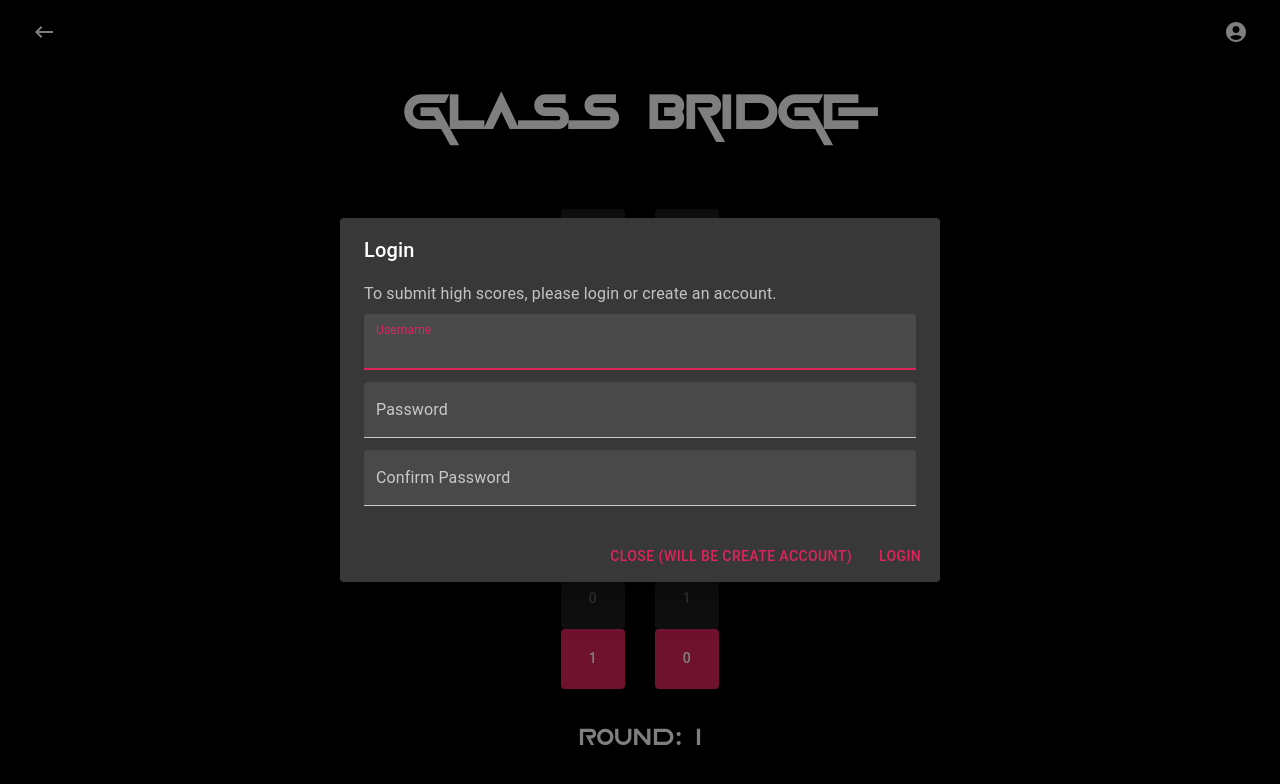
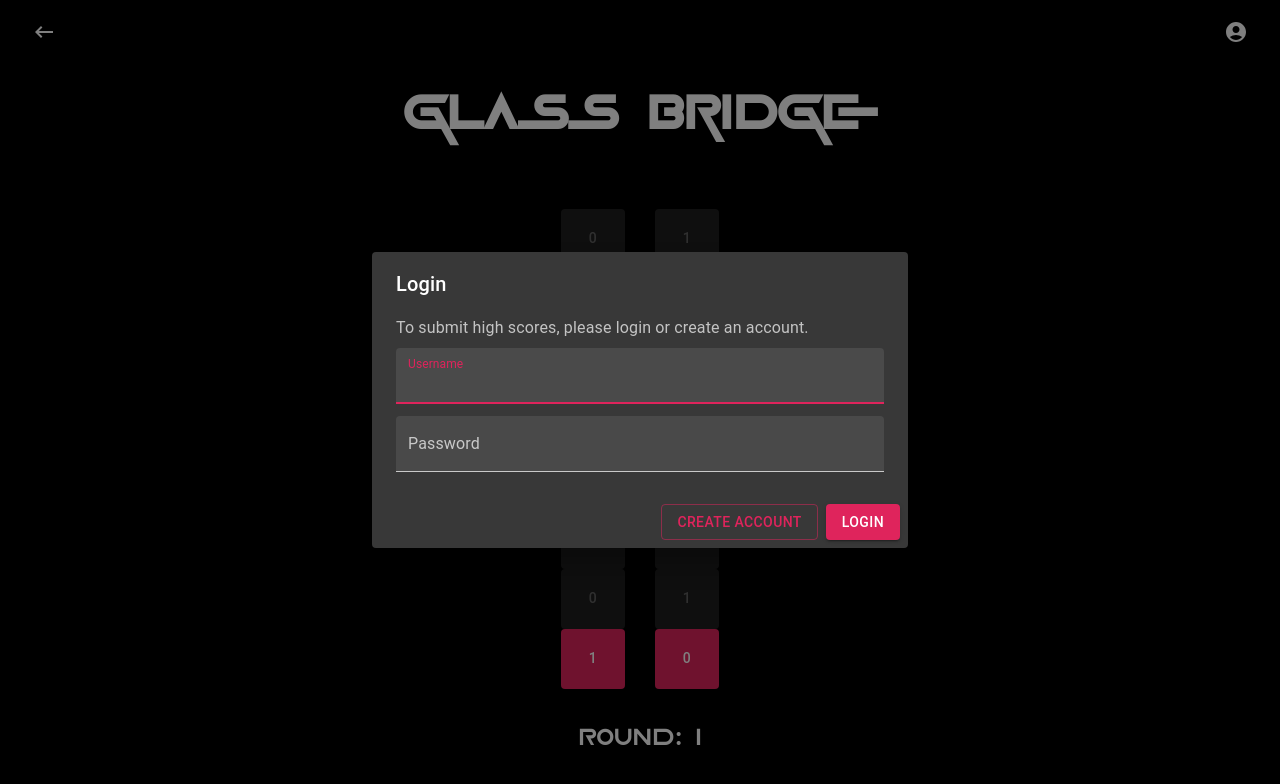
Before and after one commit to Software-Squids/Glass-Bridge-Memory-Game, a React (Create React App) app: page /Play in a window 1280 px wide. Both pictures are taken after a click on the button 1236 px from the left and 32 px from the top of the page. Shown: the top 784 px of the page. Built offline with nearby package versions, Linux system fonts and the light colour scheme.

Commit message:
Updated UserButton.jsx 3 dialogs, now in their own directory

```diff
--- /dev/null
+++ b/src/components/Dialogs/LoginDialog.jsx
@@ -0,0 +1,104 @@
+import React, { useState } from 'react';
+import { useRecoilState } from 'recoil';
+import styled from 'styled-components';
+import { Button, TextField, Dialog, DialogActions, DialogContent, DialogContentText, DialogTitle } from '@mui/material';
+
+import { user } from '../../states'
+
+
+const StyledDialog = styled(Dialog)`
+`
+
+
+function LoginDialog(props) {
+  const { open, setLoginOpen, setSignupOpen } = props;
+  const [error, setError] = useState(null);
+
+  const [usrname, setUsername] = useState('');
+  const [passwd, setPasswd] = useState('');
+
+  const [usr, setUser] = useRecoilState(user);
+
+  const closeDialogs = (event) => {
+    setLoginOpen(false);
+    setSignupOpen(false);
+    setError(null);
+  }
+
+  const switchSignup = (event) => {
+    setLoginOpen(false);
+    setSignupOpen(true);
+  }
+
+  const handleUser = (event) => {
+    setUsername(event.target.value);
+  }
+
+  const handlePassword = (event) => {
+    setPasswd(event.target.value);
+  }
+
+  const login = (event) => {
+    event.preventDefault();
+    setError(null);
+    fetch('https://glass-bridge.herokuapp.com/api/v1/user/signin', {
+      method: 'POST',
+      body: new URLSearchParams({
+        'username': usrname,
+        'password': passwd
+      })
+    }).then((response) => {
+      return response.json();
+    }).then((responseJson) => {
+      if (!responseJson.ok) {
+        throw responseJson;
+      }
+      setUser(responseJson);
+      closeDialogs();
+    }).catch((e) => {
+      setError(e.message);
+    });
+  }
+
+  return (
+    <StyledDialog open={open} onClose={closeDialogs}>
+      <form>
+        <DialogTitle>Login</DialogTitle>
+        <DialogContent>
+          <DialogContentText>
+            To submit high scores, please login or create an account.
+          </DialogContentText>
+          <TextField onChange={handleUser}
+            autoFocus
+            id="username"
+            label="Username"
+            type="text"
+            autoComplete='off'
+            fullWidth
+            margin="dense"
+            variant="filled"
+            error={error}
+            helperText={error}
+          />
+          <TextField onChange={handlePassword}
+            id="password"
+            label="Password"
+            type="password"
+            autoComplete="off"
+            fullWidth
+            margin="dense"
+            variant="filled"
+            error={error}
+            helperText={error}
+          />
+        </DialogContent>
+        <DialogActions>
+          <Button variant='outlined' onClick={switchSignup}>Create Account</Button>
+          <Button variant='contained' type="submit" onClick={login}>Login</Button>
+        </DialogActions>
+      </form>
+    </StyledDialog>
+  );
+}
+
+export { LoginDialog };
--- /dev/null
+++ b/src/components/Dialogs/SignoutDialog.jsx
@@ -0,0 +1,56 @@
+import React, { useState } from 'react';
+import { useRecoilState } from 'recoil';
+import styled from 'styled-components';
+import { Button, Dialog, DialogActions, DialogContent, DialogContentText, DialogTitle } from '@mui/material';
+
+import { user } from '../../states'
+
+
+const StyledDialog = styled(Dialog)`
+
+`
+
+
+function SignoutDialog(props) {
+  const { open, setSignoutOpen } = props;
+  const [error, setError] = useState(null);
+
+  const [usr, setUser] = useRecoilState(user);
+
+  const closeDialog = (event) => {
+    setSignoutOpen(false);
+  }
+
+  const signout = (event) => {
+    fetch('https://glass-bridge.herokuapp.com/api/v1/user/signout', {
+      method: 'GET'
+    }).then((response) => {
+      return response.json();
+    }).then((responseJson) => {
+      if (!responseJson.ok) {
+        throw responseJson;
+      }
+      setUser(false);
+      closeDialog();
+    }).catch((e) => {
+      setError(e.message);
+    })
+  }
+
+  return (
+    <StyledDialog open={open} onClose={closeDialog}>
+      <DialogTitle>Sign Out?</DialogTitle>
+      <DialogContent>
+        <DialogContentText>
+          TODO: display account info here
+        </DialogContentText>
+      </DialogContent>
+      <DialogActions>
+        <Button variant='outlined' onClick={closeDialog}>Cancel</Button>
+        <Button variant='contained' onClick={signout}>Sign Out</Button>
+      </DialogActions>
+    </StyledDialog>
+  )
+}
+
+export { SignoutDialog }
--- /dev/null
+++ b/src/components/Dialogs/SignupDialog.jsx
@@ -0,0 +1,122 @@
+import React, { useState } from 'react';
+import { useRecoilState } from 'recoil';
+import styled from 'styled-components';
+import { Button, TextField, Dialog, DialogActions, DialogContent, DialogContentText, DialogTitle } from '@mui/material';
+
+import { user } from '../../states'
+
+
+const StyledDialog = styled(Dialog)`
+
+`
+
+
+function SignupDialog(props) {
+  const { open, setLoginOpen, setSignupOpen } = props;
+  const [error, setError] = useState(null);
+
+  const [usrname, setUsername] = useState('');
+  const [passwd, setPasswd] = useState('');
+  const [confirm_passwd, setConfirmPasswd] = useState('');
+
+  const [usr, setUser] = useRecoilState(user);
+
+  const closeDialogs = (event) => {
+    setLoginOpen(false);
+    setSignupOpen(false);
+    setError(null);
+  }
+
+  const switchLogin = (event) => {
+    setLoginOpen(true);
+    setSignupOpen(false);
+  }
+
+  const handleUser = (event) => {
+    setUsername(event.target.value);
+  }
+
+  const handlePassword = (event) => {
+    setPasswd(event.target.value);
+  }
+
+  const handleConfirmPassword = (event) => {
+    setConfirmPasswd(event.target.value);
+  }
+
+  const signup = (event) => {
+    event.preventDefault();
+    setError(null);
+    fetch('https://glass-bridge.herokuapp.com/api/v1/user/signup', {
+      method: 'POST',
+      body: new URLSearchParams({
+        'username': usrname,
+        'password': passwd,
+        'confirm_password': confirm_passwd
+      })
+    }).then((response) => {
+      return response.json();
+    }).then((responseJson) => {
+      if (!responseJson.ok) {
+        throw responseJson;
+      }
+      setUser(responseJson);
+      closeDialogs();
+    }).catch((e) => {
+      setError(e.message);
+    });
+  }
+
+  return (
+    <StyledDialog open={open} onClose={closeDialogs}>
+      <form>
+        <DialogTitle>Sign Up</DialogTitle>
+        <DialogContent>
+          <DialogContentText>
+            To submit high scores, please login or create an account.
+          </DialogContentText>
+          <TextField onChange={handleUser}
+            autoFocus
+            id="username"
+            label="Username"
+            type="text"
+            autoComplete='off'
+            fullWidth
+            margin="dense"
+            variant="filled"
+            error={error?.charAt(0) === 'U'}
+            helperText={error?.charAt(0) === 'U' && error}
+          />
+          <TextField onChange={handlePassword}
+            id="password"
+            label="Password"
+            type="password"
+            autoComplete="off"
+            fullWidth
+            margin="dense"
+            variant="filled"
+            error={error?.charAt(0) === 'P'}
+            helperText={error?.charAt(0) === 'P' && error}
+          />
+          <TextField onChange={handleConfirmPassword}
+            id="confirm_password"
+            label="Confirm Password"
+            type="password"
+            autoComplete="off"
+            fullWidth
+            margin="dense"
+            variant="filled"
+            error={error?.charAt(0) === 'P'}
+            helperText={error?.charAt(0) === 'P' && error}
+          />
+        </DialogContent>
+        <DialogActions>
+          <Button variant='outlined' onClick={switchLogin}>Login</Button>
+          <Button variant='contained' type="submit" onClick={signup}>Create Account</Button>
+        </DialogActions>
+      </form>
+    </StyledDialog>
+  );
+}
+
+export { SignupDialog }
--- /dev/null
+++ b/src/components/Dialogs/index.js
@@ -0,0 +1,5 @@
+import { LoginDialog } from "./LoginDialog";
+import { SignupDialog } from "./SignupDialog";
+import { SignoutDialog } from "./SignoutDialog";
+
+export { LoginDialog, SignupDialog, SignoutDialog }
--- a/src/components/TransparentAppBar/UserButton.jsx
+++ b/src/components/TransparentAppBar/UserButton.jsx
@@ -1,119 +1,42 @@
 import React, { useState } from 'react';
 import { useRecoilState } from 'recoil';
 import styled from 'styled-components';
-import { MdAccountCircle } from 'react-icons/md';
-import { Button, IconButton, TextField, Dialog, DialogActions, DialogContent,
-         DialogContentText, DialogTitle } from '@mui/material';
+import { MdAccountCircle, MdSwitchAccount } from 'react-icons/md';
+import { IconButton } from '@mui/material';
 
 import { user } from '../../states'
+import { LoginDialog, SignupDialog, SignoutDialog} from '../Dialogs';
 
 const StyledUser = styled(IconButton)`
   color: #DF245C;
 `;
 
-const StyledDialog = styled(Dialog)`
-`
-
 
 function UserButton(props) {
-  const [open, setOpen] = useState(false);
-  const [error, setError] = useState(null);
-
-  const [usrname, setUsername] = useState('');
-  const [passwd, setPasswd] = useState('');
-  const [confirm_passwd, setConfirmPasswd] = useState('');
+  const [loginOpen, setLoginOpen] = useState(false);
+  const [signupOpen, setSignupOpen] = useState(false);
+  const [signoutOpen, setSignoutOpen] = useState(false);
 
   const [usr, setUser] = useRecoilState(user);
 
   const handleOpen = () => {
-    setOpen(true);
-  };
-
-  const handleClose = () => {
-    setOpen(false);
-  };
-
-  function handleUser(event) {
-    setUsername(event.target.value);
-  }
-
-  function handlePassword(event) {
-    setPasswd(event.target.value);
-  }
-
-  function handleConfirmPassword(event) {
-    setConfirmPasswd(event.target.value);
-  }
-
-  const login = () => {
-    // TODO: make response prettier and actually log the user in
-    // Currently, this is just changing states and attempting a login.
-    setError(null);
-    fetch('https://glass-bridge.herokuapp.com/api/v1/user/signin', {
-      method: 'POST',
-      body: new URLSearchParams({
-        'username': usrname,
-        'password': passwd
-      })
-    }).then((response) => {
-      return response.json();
-    }).then((responseJson) => {
-      if (!responseJson.ok) {
-        throw responseJson;
-      }
-      setUser(responseJson);
-      alert(responseJson.message + '\n\n' + responseJson.token);
-    }).catch((e) => {
-      setError(e.message);
-      alert(e.message);
-    });
+    if (usr === false) {
+      setLoginOpen(true);
+    } else {
+      setSignoutOpen(true);
+    }
   }
 
   return (
     <>
     <StyledUser onClick={handleOpen}>
-      <MdAccountCircle />
+      {usr === false ? <MdAccountCircle /> : <MdSwitchAccount />}
     </StyledUser>
-    <StyledDialog open={open} onClose={handleClose}>
-      <DialogTitle>Login</DialogTitle>
-      <DialogContent>
-        <DialogContentText>
-          To submit high scores, please login or create an account.
-        </DialogContentText>
-        <TextField onChange={handleUser}
-          autoFocus
-          id="username"
-          label="Username"
-          type="text"
-          autoComplete='off'
-          fullWidth
-          margin="dense"
-          variant="filled"
-        />
-        <TextField onChange={handlePassword}
-          id="password"
-          label="Password"
-          type="password"
-          autoComplete="off"
-          fullWidth
-          margin="dense"
-          variant="filled"
-        />
-        <TextField onChange={handleConfirmPassword}
-          id="confirm_password"
-          label="Confirm Password"
-          type="password"
-          autoComplete="off"
-          fullWidth
-          margin="dense"
-          variant="filled"
-        />
-      </DialogContent>
-      <DialogActions>
-        <Button onClick={handleClose}>Close (will be Create Account)</Button>
-        <Button type="submit" onClick={login}>Login</Button>
-      </DialogActions>
-    </StyledDialog>
+    <LoginDialog open={loginOpen}
+      setLoginOpen={setLoginOpen} setSignupOpen={setSignupOpen} />
+    <SignupDialog open={signupOpen}
+      setLoginOpen={setLoginOpen} setSignupOpen={setSignupOpen} />
+    <SignoutDialog open={signoutOpen} setSignoutOpen={setSignoutOpen} />
     </>
   )
 }
--- a/src/pages/GlassBridge/Pane.jsx
+++ b/src/pages/GlassBridge/Pane.jsx
@@ -7,7 +7,7 @@ import { rows, turn, round, board } from '../../states';
 
 
 const StyledPane = styled(Button)`
-  background-color: ${props => props.selected ? "#DF245C" : "#FFFFFF"};
+  background-color: ${props => props.selected ? "#DF245C" : "#FFFFFFC8"};
   color: ${props => props.selected ? "#FFFFFF" : "000000"};
   min-width: 60px;
   min-height: 60px;
--- a/src/states/userStates.js
+++ b/src/states/userStates.js
@@ -3,7 +3,7 @@ import { atom } from 'recoil';
 
 const user = atom({
   key: 'user',
-  default: 'false'
+  default: false
 })
 
 export { user };
```
